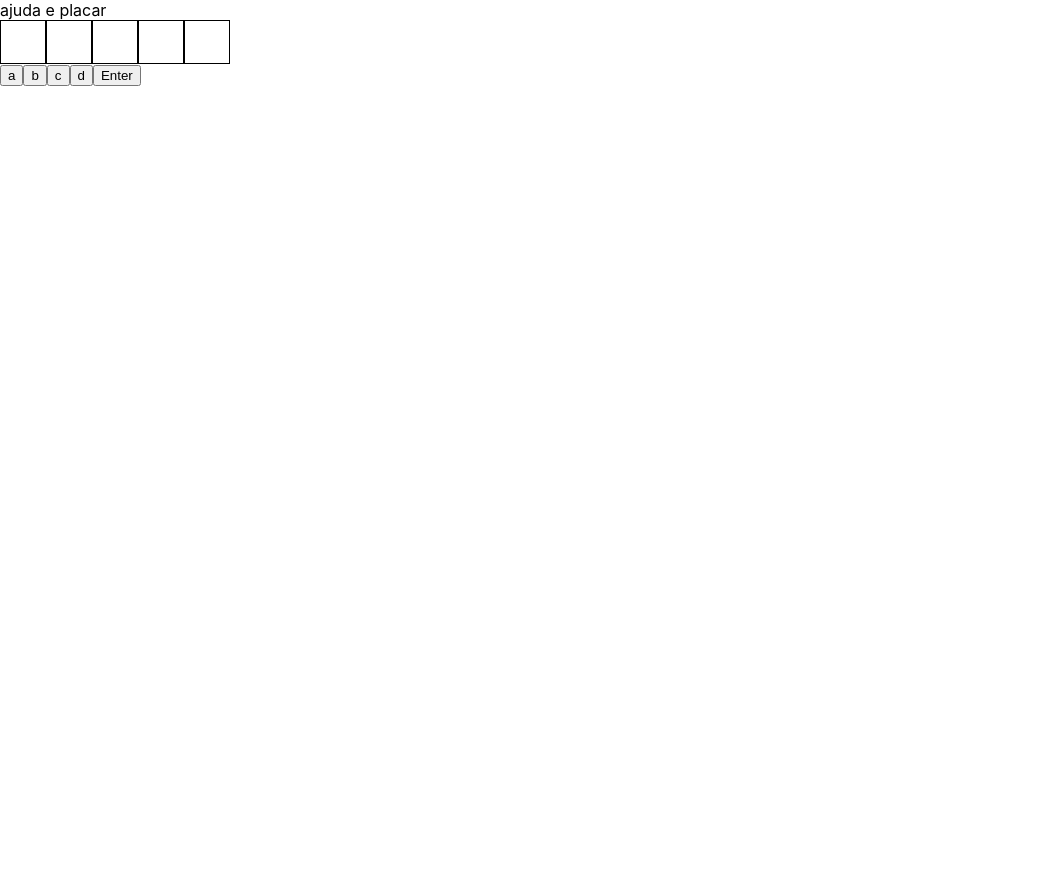
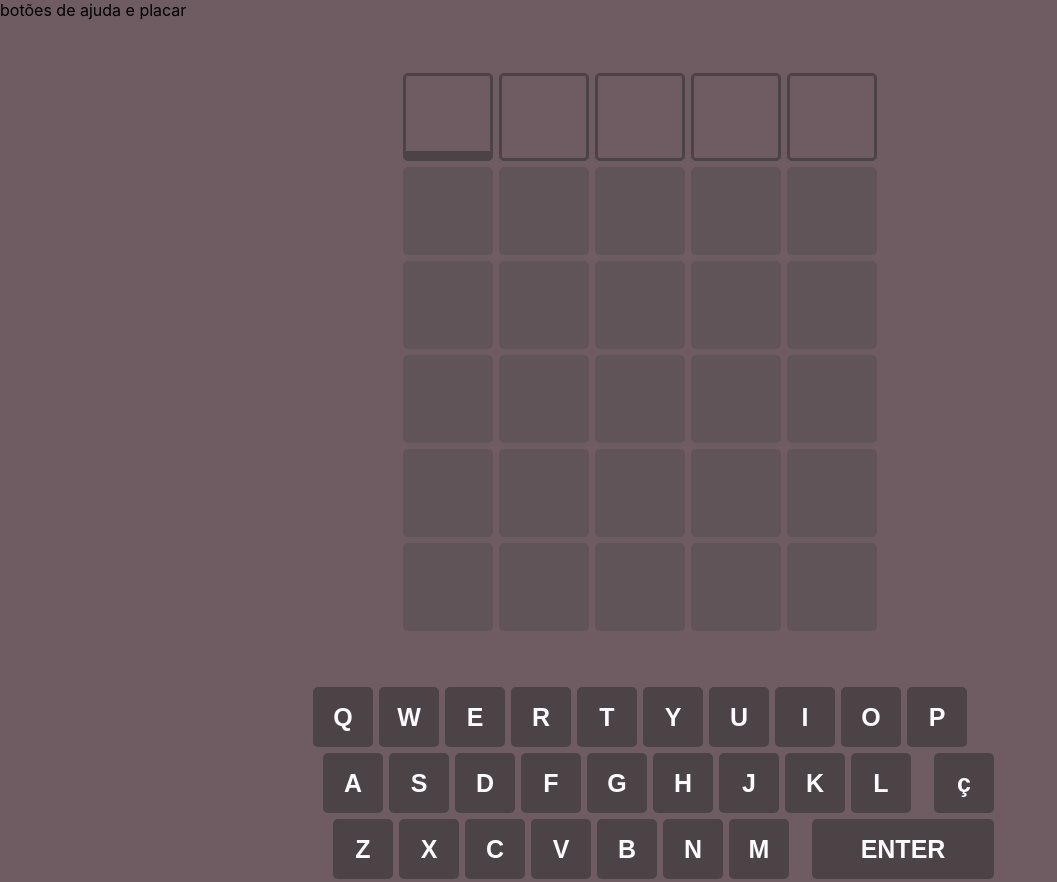
Before and after one commit to MattContassot/tryWord, a React (Create React App) app in the folder try-word/: page / in a window 1280 px wide. Shown: the whole page, without its empty margins (0-1057 px from the left). Before the commit the page ends 800 px from the top, so only its background shows below. Built offline with nearby package versions, Linux system fonts and the light colour scheme.

Commit message:
Severos avanços no código

```diff
--- a/try-word/src/App.css
+++ b/try-word/src/App.css
@@ -1,5 +1,95 @@
+body {
+  background-color: #6e5c62;
+}
+
+/* HEADER */
+
+/* GAME */
+
+main {
+  margin-top: 50px;
+}
+
 .wordBox {
-  border: solid black 1px;
-  height: 40px;
-  width: 40px;
+  border: solid #4C4347 3px;
+  border-radius: 5px;
+  height: 80px;
+  width: 80px;
+  margin: 3px;
+  font-size: 50px;
+  font-weight: bold;
+  text-align: center;
+  color: #FAFAFF;
+  background-color: #6e5c62;
+  outline: none;
 }
+
+.currentAttemp {
+  background-color: #615458;
+  border: solid #615458 3px;
+}
+
+form {
+  display: flex;
+  justify-content: center;
+}
+
+.letterOnFocus {
+  height: 73px;
+  border-bottom: solid #4C4347 10px;
+}
+
+/* KEYBOARD */
+
+footer {
+  width: 714px;
+  display: flex;
+  justify-content: center;
+  flex-wrap: wrap;
+  margin-top: 50px;
+  margin-left: calc((100vw - 714px) / 2);
+}
+
+.key {
+  width: 60px;
+  height: 60px;
+  border: none;
+  border-radius: 5px;
+  background-color: #4C4347;
+  color: #FAFAFF;
+  font-weight: bold;
+  margin: 3px;
+  font-size: 25px;
+}
+
+#A {
+  margin-left: 40px;
+}
+
+#Z {
+  margin-left: 50px;
+}
+
+#ç {
+  margin-left: 20px;
+}
+
+#ENTER {
+  margin-left: 20px;
+  width: 182px;
+}
+
+.correctLetter {
+  background-color: #3aa394;
+  border: solid #3aa394 3px;
+}
+
+.letterIncluded {
+  background-color: #d3ad69;
+  border: solid #d3ad69 3px;
+}
+
+.wrongLetter {
+  background-color: #312a2c;
+  border: solid #312a2c 3px;
+}
--- a/try-word/src/components/Game.js
+++ b/try-word/src/components/Game.js
@@ -1,6 +1,8 @@
 import React, { Component } from 'react';
 import { connect } from 'react-redux';
-import { sendKeyDown } from '../store/actions';
+import { sendKeyDown, enableEnter } from '../store/actions';
+import { ATTEMPTS } from '../services/constants';
+import { selectWord, validateWord } from '../services/functions';
 
 class Game extends Component {
   constructor() {
@@ -8,6 +10,7 @@ class Game extends Component {
 
     this.state = {
       keyTyped: '',
+      word: '',
       words: {
         attempt1: {
           letter1: '',
@@ -15,64 +18,162 @@ class Game extends Component {
           letter3: '',
           letter4: '',
           letter5: '',
-        }
+        },
+        attempt2: {
+          letter1: '',
+          letter2: '',
+          letter3: '',
+          letter4: '',
+          letter5: '',
+        },
+        attempt3: {
+          letter1: '',
+          letter2: '',
+          letter3: '',
+          letter4: '',
+          letter5: '',
+        },
+        attempt4: {
+          letter1: '',
+          letter2: '',
+          letter3: '',
+          letter4: '',
+          letter5: '',
+        },
+        attempt5: {
+          letter1: '',
+          letter2: '',
+          letter3: '',
+          letter4: '',
+          letter5: '',
+        },
+        attempt6: {
+          letter1: '',
+          letter2: '',
+          letter3: '',
+          letter4: '',
+          letter5: '',
+        },
       }
     }
   }
 
+  componentDidMount() {
+    const firstLetter = document.querySelector('#a1-l1');
+    firstLetter.classList.add('letterOnFocus');
+
+    this.setState({ word: selectWord() });
+
+    return firstLetter.focus();
+  }
+
   componentDidUpdate(prevProps) {
     const { keyDown } = this.props;
+
     if (prevProps.keyDown !== keyDown) {
       this.setState({ keyTyped: keyDown });
     }
   }
 
+  focusNextLetter = (currentLetter) => {
+    const onFocus = document.querySelector('.letterOnFocus');
+    onFocus.classList.remove('letterOnFocus');
+
+    const lastNumberId = Number(currentLetter.substring(4, 5)) + 1;
+    let nextLetter = document.querySelector(`#${currentLetter.substring(0, 4) + lastNumberId}`);
+
+    if (lastNumberId > 5) {
+      const nextAttempt = Number(currentLetter.substring(1, 2)) + 1;
+      nextLetter = document.querySelector(`#a${nextAttempt}-l1`);
+    }
+
+    if (currentLetter === 'a6-l5') return console.log('chamar o placar');
+
+    nextLetter.classList.add('letterOnFocus');
+
+    return nextLetter.focus();
+  };
+
   handleChange = ({ nativeEvent: { data: key }, target: { id } }) => {
     const attempt = `attempt${id.slice(1 , 2)}`;
     const letter = `letter${id.slice(4, 5)}`;
 
-    const { setKey } = this.props;
-
-    console.log(attempt);
+    const { setKey, enableEnter } = this.props;
 
     this.setState((prevState) => ({
       ...prevState,
       words: {
+        ...prevState.words,
         [attempt]: {
           ...prevState.words[attempt],
-          [letter]: key,
+          [letter]: key.toUpperCase(),
     }}}));
 
     setKey(key);
-  }
 
-  handleKeyDown = ({ key }) => {
-    console.log(key);
-    if (key === 'Enter') this.handleEnterKey();
+    if (id.substring(4, 5) === '5') return enableEnter();
+
+    this.focusNextLetter(id);
   }
 
   handleEnterKey = () => {
-    console.log('Chamar função que coloca a primeira letter box da próxima tentativa em seleção');
+    const attemptId = `attempt${document.querySelector('.letterOnFocus').id.substring(1, 2)}`;
+    const { words: { [attemptId]: attempt }, word } = this.state;
+
+    const wordTried = Object.values(attempt);
+
+    if (word === wordTried.join('')) return console.log('colocar todas palavras verde e chamar o placar');
+    validateWord(word, [...wordTried], attemptId);
+  }
+
+  renderForm = () => {
+    const { words: {
+      attempt1: { letter1: a1l1, letter2: a1l2, letter3: a1l3, letter4: a1l4, letter5: a1l5 },
+      attempt2: { letter1: a2l1, letter2: a2l2, letter3: a2l3, letter4: a2l4, letter5: a2l5 },
+      attempt3: { letter1: a3l1, letter2: a3l2, letter3: a3l3, letter4: a3l4, letter5: a3l5 },
+      attempt4: { letter1: a4l1, letter2: a4l2, letter3: a4l3, letter4: a4l4, letter5: a4l5 },
+      attempt5: { letter1: a5l1, letter2: a5l2, letter3: a5l3, letter4: a5l4, letter5: a5l5 },
+      attempt6: { letter1: a6l1, letter2: a6l2, letter3: a6l3, letter4: a6l4, letter5: a6l5 },
+    } } = this.state;
+    let formRendered = [];
+
+    for (let i = 1; i <= ATTEMPTS; i += 1) {
+      const newAttempt = [];
+
+      for (let j = 1; j <= ATTEMPTS - 1; j += 1) {
+        newAttempt.push(
+          <input
+            key={ `a${i}-l${j}` }
+            id={ `a${i}-l${j}` }
+            type="text"
+            className={ i !== 1 ? "wordBox currentAttemp" : "wordBox" }
+            maxLength="1"
+            value={ eval(`a${i}l${j}`) }
+            onChange={ this.handleChange }
+            disabled={ i !== 1 ? true : false }
+            autoComplete="off"
+          />
+        );
+      }
+
+      formRendered.push(
+        <form id={ `attempt-${i}` } key={ i }>
+          {newAttempt}
+        </form>
+      );
+    }
+
+    return formRendered;
   }
 
   render() {
-    const { keyTyped, words: { attempt1: { letter1, letter2, letter3, letter4, letter5,  } } } = this.state;
+    const { keyTyped } = this.state;
 
-    if (keyTyped === 'Enter') this.handleEnterKey();
-
-    // for (let i = 1; i <= 5; i += 1) {
-    //   if (eval(`letter${i}`).length === 0) console.log(`Letra ${i}`);
-    // }
+    if (keyTyped === 'ENTER') this.handleEnterKey();
 
     return (
       <main>
-        <form id="attempt-1">
-          <input id="a1-l1" type="text" className="wordBox" maxLength="1" value={ letter1 } onChange={ this.handleChange }/>
-          <input id="a1-l2" type="text" className="wordBox" maxLength="1" value={ letter2 } onChange={ this.handleChange } />
-          <input id="a1-l3" type="text" className="wordBox" maxLength="1" value={ letter3 } onChange={ this.handleChange } />
-          <input id="a1-l4" type="text" className="wordBox" maxLength="1" value={ letter4 } onChange={ this.handleChange } />
-          <input id="a1-l5" type="text" className="wordBox" maxLength="1" value={ letter5 } onChange={ this.handleChange } onKeyDown={ this.handleKeyDown } />
-        </form>
+        { this.renderForm() }
       </main>
     );
   }
@@ -84,6 +185,7 @@ const mapStateToProps = ({ keyDown }) => ({
 
 const mapDispatchToProps = (dispatch) => ({
   setKey: (key) => dispatch(sendKeyDown(key)),
+  enableEnter: () => dispatch(enableEnter()),
 });
 
 export default connect(mapStateToProps, mapDispatchToProps)(Game);
--- a/try-word/src/components/Header.js
+++ b/try-word/src/components/Header.js
@@ -4,7 +4,7 @@ class Header extends Component {
   render() {
     return (
       <header>
-        ajuda e placar
+        botões de ajuda e placar
       </header>
     );
   }
--- a/try-word/src/components/Keyboard.js
+++ b/try-word/src/components/Keyboard.js
@@ -4,16 +4,15 @@ import { sendKeyDown } from '../store/actions';
 import { KEYS } from '../services/constants';
 
 class Keyboard extends Component {
-  constructor() {
-    super();
-  }
-
   handleClick = ({ target: { id } }) => {
     const { setKey } = this.props;
+
     setKey(id);
   }
 
   render() {
+    const { lastLetter } = this.props;
+
     return (
       <footer>
         {
@@ -23,6 +22,8 @@ class Keyboard extends Component {
               type="button"
               key={ index }
               onClick={ this.handleClick }
+              className="key"
+              disabled={ lastLetter ? true : false }
             >
               {key}
             </button>
@@ -33,8 +34,12 @@ class Keyboard extends Component {
   }
 }
 
+const mapStateToProps = ({ lastLetter }) => ({
+  lastLetter,
+});
+
 const mapDispatchToProps = (dispatch) => ({
   setKey: (key) => dispatch(sendKeyDown(key)),
 });
 
-export default connect(null, mapDispatchToProps)(Keyboard);
+export default connect(mapStateToProps, mapDispatchToProps)(Keyboard);
--- a/try-word/src/services/constants.js
+++ b/try-word/src/services/constants.js
@@ -1 +1,8 @@
-export const KEYS = ['a', 'b', 'c', 'd', 'Enter'];
+export const ATTEMPTS = 6;
+export const WORD_LENGTH = 5;
+
+export const KEYS = ['Q', 'W', 'E', 'R', 'T', 'Y', 'U', 'I', 'O', 'P',
+'A', 'S', 'D', 'F', 'G', 'H', 'J', 'K', 'L', 'ç',
+'Z', 'X', 'C', 'V', 'B', 'N', 'M', 'ENTER'];
+
+export const WORDS = ['TESTE', 'CARNE', 'BANCO', 'BARCO'];
--- /dev/null
+++ b/try-word/src/services/functions.js
@@ -0,0 +1,34 @@
+import { WORDS, WORD_LENGTH } from "./constants";
+
+function generateRandomNumber() {
+  const min = Math.ceil(0);
+  const max = Math.floor(WORDS.length);
+
+  return Math.floor((Math.random() * (max - min + 1)) + min);
+}
+
+export function selectWord() {
+  return WORDS[generateRandomNumber()];
+}
+
+export function validateWord(word, wordTried, attempt) {
+  const wordArray = Array.from(word);
+  const attemptId = attempt.substring(7, 8);
+
+  for (let i = 0; i < WORD_LENGTH; i += 1) {
+    let currentLetter = '';
+    currentLetter = document.querySelector(`#a${attemptId}-l${i + 1}`);
+    // reformular como eu verifico se a palavra contém a letra
+    if (wordArray[i] === wordTried[i]) {
+      currentLetter.classList.add('correctLetter');
+      wordArray.splice(i, 1);
+      console.log(wordArray);
+    }
+    else if (wordArray.includes(wordTried[i])) {
+      currentLetter.classList.add('letterIncluded');
+      wordArray.splice(i, 1);
+      console.log(wordArray);
+    }
+    else currentLetter.classList.add('wrongLetter');
+  }
+}
--- a/try-word/src/store/actions/index.js
+++ b/try-word/src/store/actions/index.js
@@ -1,8 +1,14 @@
 export const KEY_DOWN = 'KEY_DOWN';
+export const LAST_LETTER = 'LAST_LETTER';
 
 export const setKey = (key) => ({
   type: KEY_DOWN,
   key,
 });
 
+export const lastLetter = () => ({
+  type: LAST_LETTER,
+})
+
 export const sendKeyDown = (key) => setKey(key);
+export const enableEnter = () => lastLetter();
--- a/try-word/src/store/reducers/index.js
+++ b/try-word/src/store/reducers/index.js
@@ -1,6 +1,7 @@
 import { combineReducers } from 'redux';
 import keyDown from './keyDown';
+import lastLetter from './lastLetter';
 
-const rootReducer = combineReducers({ keyDown });
+const rootReducer = combineReducers({ keyDown, lastLetter });
 
 export default rootReducer;
--- /dev/null
+++ b/try-word/src/store/reducers/lastLetter.js
@@ -0,0 +1,14 @@
+import { LAST_LETTER } from '../actions';
+
+const INITIAL_STATE = true;
+
+const lastLetter = (state = INITIAL_STATE, actions) => {
+  switch (actions.type) {
+  case LAST_LETTER:
+    return (!state);
+  default:
+    return state;
+  }
+};
+
+export default lastLetter;
```
Also changed, not shown: try-word/src/store/reducers/keyDown.js (line endings or trailing spaces).
